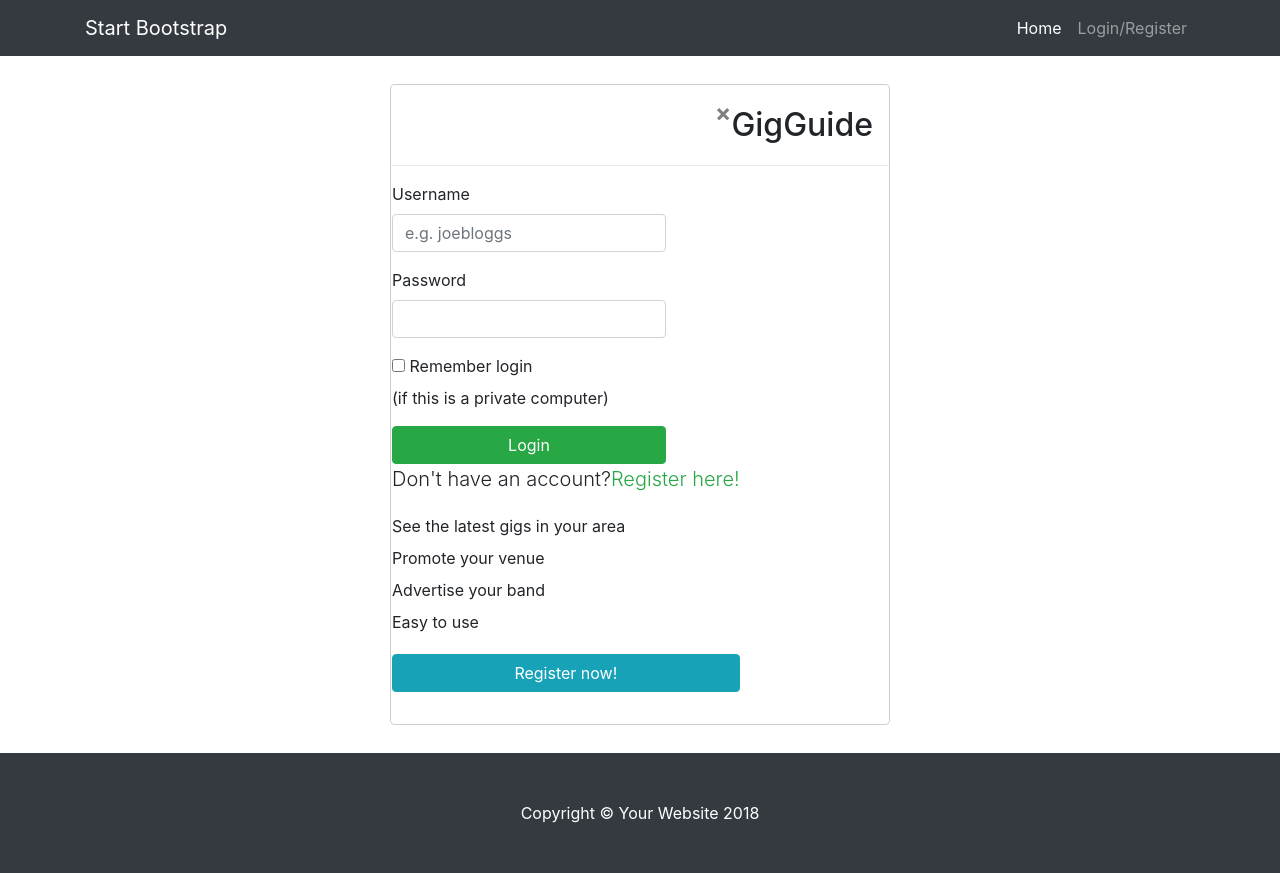
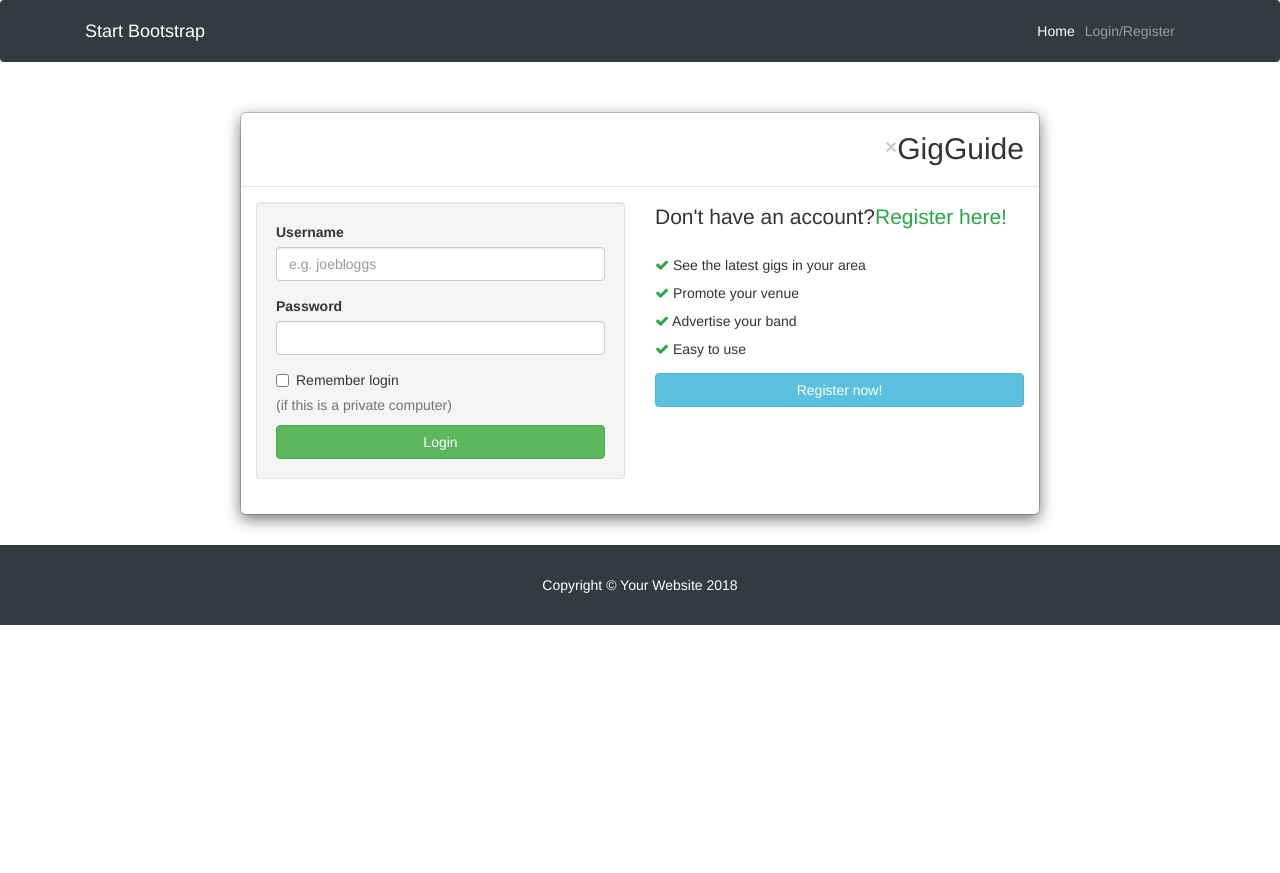
Before and after one commit to Kevin-Colm/Project-Gmit, a PHP site: page /login.php in a window 1280 px wide. After the commit the page ends 625 px from the top, so only its background shows below. Run offline with PHP 8.4, Linux system fonts and the light colour scheme.

Commit message:
Css fixed for form. Form resized

```diff
--- a/login.php
+++ b/login.php
@@ -47,34 +47,8 @@ if (isset($_POST['username']) and isset($_POST['password'])) {
 }
 
 ?>
-<!--<!DOCTYPE html>
-<html lang="en">
-    <head>
-        <meta charset="UTF-8">
-        <title>Login</title>
-        <link rel="stylesheet" href="https://maxcdn.bootstrapcdn.com/bootstrap/3.3.7/css/bootstrap.css">
-        <style type="text/css">
-            body{ font: 14px sans-serif; }
-            .wrapper{ width: 350px; padding: 20px; }
-        </style>
-    </head>
-    <body>
-        <form class="form-signin" method="POST">
-            <h2 class="form-signin-heading">Please Login</h2>
-            <div class="input-group">
-                <span class="input-group-addon" id="basic-addon1">@</span>
-                <input type="text" name="userName" class="form-control" placeholder="Username" required>
-            </div>
-            <label for="inputPassword" class="sr-only">Password</label>
-            <input type="password" name="password" id="inputPassword" class="form-control" placeholder="Password" required>
-            <button class="btn btn-lg btn-primary btn-block" type="submit">Login</button>
-            <a class="btn btn-lg btn-primary btn-block" href="register.php">Register</a>
-        </form>
-    </body>
-</html>-->
 
-
-        <div id="login-overlay" class="modal-dialog">
+<div id="login-overlay" class="modal-dialog modal-lg">
 
             <div class="modal-content">
                 <div class="modal-header">
@@ -113,6 +87,7 @@ if (isset($_POST['username']) and isset($_POST['password'])) {
                                 <li><span class="fa fa-check text-success"></span> Promote your venue</li>
                                 <li><span class="fa fa-check text-success"></span> Advertise your band</li>
                                 <li><span class="fa fa-check text-success"></span> Easy to use</li>
+
                             </ul>
                             <p><a href="register.php" class="btn btn-info btn-block">Register now!</a></p>
                         </div>
@@ -121,6 +96,5 @@ if (isset($_POST['username']) and isset($_POST['password'])) {
             </div>
         </div>
 
-
 <?php
 include 'partials/footer.php';
--- a/partials/header.php
+++ b/partials/header.php
@@ -24,10 +24,11 @@ include 'dbConnect.php';
     <title>Blog Home - Start Bootstrap Template</title>
 
     <!-- Bootstrap core CSS -->
-    <link href="vendor/bootstrap/css/bootstrap.min.css" rel="stylesheet">
-
+ <link href="vendor/bootstrap/css/bootstrap.min.css" rel="stylesheet">
+<link rel="stylesheet" href="https://maxcdn.bootstrapcdn.com/bootstrap/3.3.7/css/bootstrap.css">
+ <link rel="stylesheet" href="https://cdnjs.cloudflare.com/ajax/libs/font-awesome/4.7.0/css/font-awesome.min.css">
     <!-- Custom styles for this template -->
-    <link href="css/blog-home.css" rel="stylesheet">
+<!--    <link href="css/blog-home.css" rel="stylesheet">-->
 
   </head>
 
@@ -41,7 +42,7 @@ include 'dbConnect.php';
           <span class="navbar-toggler-icon"></span>
         </button>
         <div class="collapse navbar-collapse" id="navbarResponsive">
-          <ul class="navbar-nav ml-auto">
+          <ul class="navbar-nav ml-auto pull-right">
             <li class="nav-item active">
               <a class="nav-link" href="home.php">Home
                 <span class="sr-only">(current)</span>
--- a/partials/home_hero.php
+++ b/partials/home_hero.php
@@ -1,5 +1,5 @@
 
-<div class="col-md-8">
+
 <div class="jumbotron">
   <h1 class="display-3">Hello, world!</h1>
   <p class="lead">This is a simple hero unit, a simple jumbotron-style component for calling extra attention to featured content or information.</p>
@@ -9,3 +9,4 @@
     <a class="btn btn-primary btn-lg" href="#" role="button">Learn more</a>
   </p>
 </div>
+<div class="col-md-8">
```
